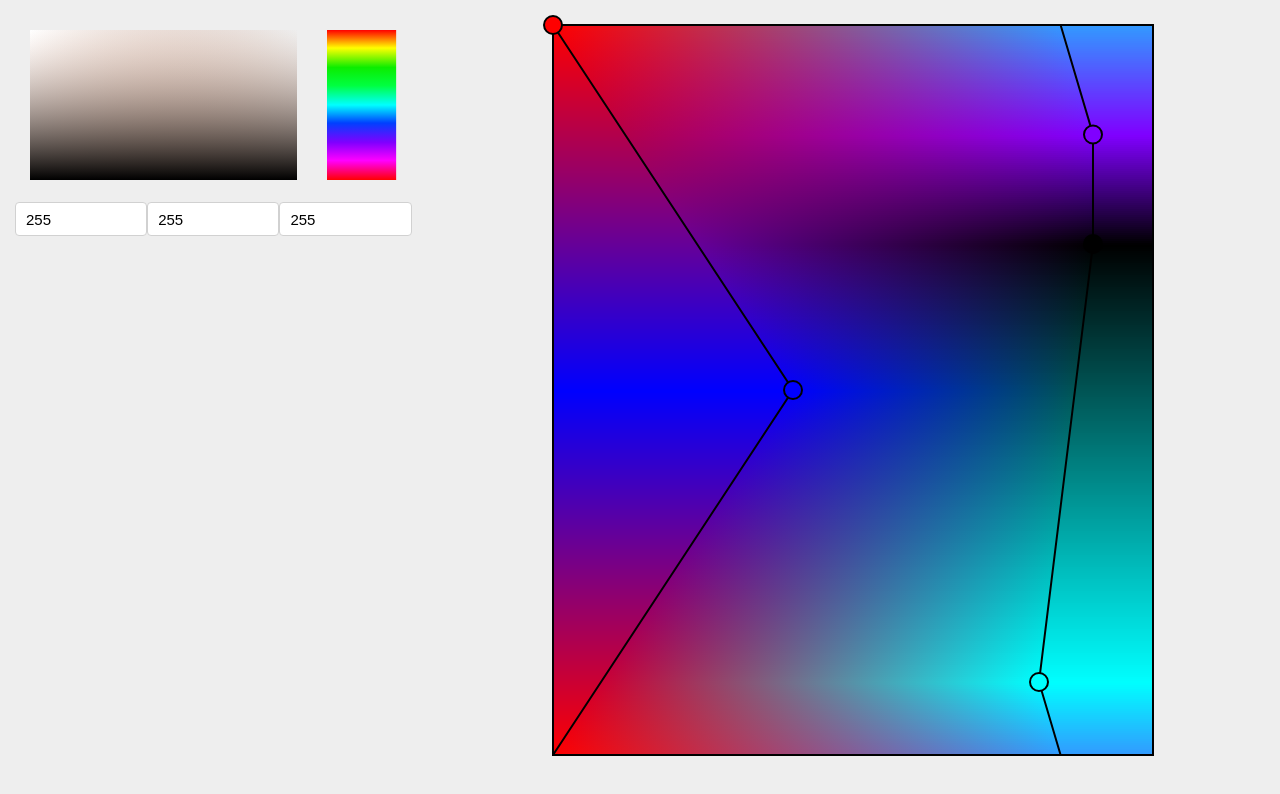
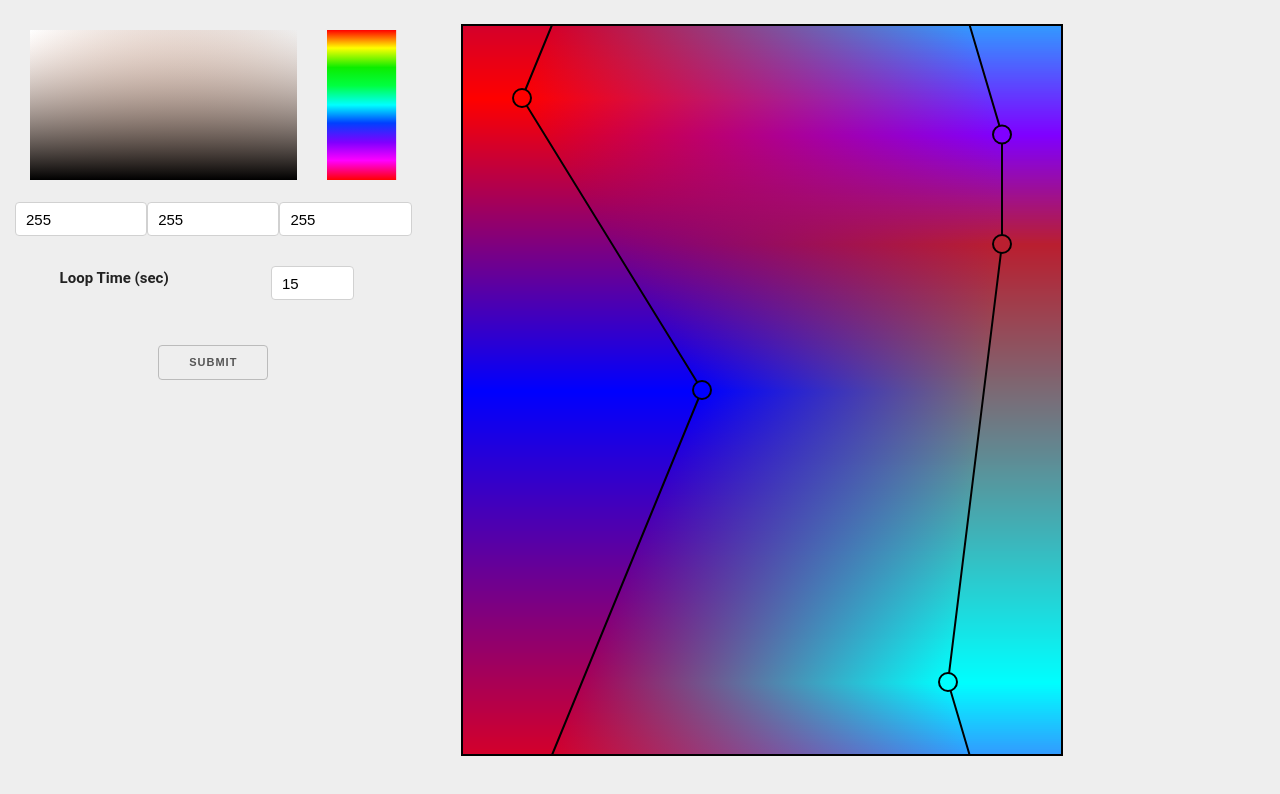
Before and after one commit to jordan9001/ColorWaves, a plain HTML site: page site/index.html in a window 1280 px wide. Drawn offline with Linux system fonts and the light colour scheme.

Commit message:
Updating interface

```diff
--- a/site/index.html
+++ b/site/index.html
@@ -18,8 +18,22 @@
 						<input id="ginp" class="col f4" oninput="get_color()" type="number" min="0" max="255" value="255"/>
 						<input id="binp" class="col f4" oninput="get_color()" type="number" min="0" max="255" value="255"/>
 					</div>
+					<div class="row">
+						<div class="col m6">
+							<label for="looptime">Loop Time (sec)</label>
+						</div>
+						<div class="col m6">
+							<input id="looptime" type="number" min="1" max="300" value="15"/>
+						</div>
+					</div>
+					<div class="row">
+						<div class="col m12">
+							<input id="submit" type="button" value="Submit"/>
+						</div>
+
+					</div>
 				</div>
-				<div class="col m8">
+				<div class="col f6">
 					<canvas id="color_canvas">Loading...</canvas>
 				</div>
 			</div>
--- a/site/js/cmm.js
+++ b/site/js/cmm.js
@@ -127,7 +127,8 @@ function CControler(can) {
     let dn = new CNode();
     let dp = new CNodePoint();
     dp.color = 0xff0000;
-    dp.looppos = 0.0;
+    dp.looppos = 0.1;
+    dp.gradpos = 0.1;
     dn.points.push(dp);
     dp = new CNodePoint();
     dp.color = 0x0000ff;
@@ -143,7 +144,7 @@ function CControler(can) {
     dp.looppos = 0.15;
     dn.points.push(dp);
     dp = new CNodePoint();
-    dp.color = 0x000000;
+    dp.color = 0xba1f30;
     dp.gradpos = 0.9;
     dp.looppos = 0.3;
     dn.points.push(dp);
@@ -381,12 +382,19 @@ doccanvas.addEventListener("mousemove", function(evt) {
     color_control.mousey = fy;
 
     //if mouse is down, drag the point with it
-    if (color_control.mousedw) {
+    if (color_control.mousedw && fx != -1) {
         let lpos = (fy - color_control.ypad) / (doccanvas.height - (2 * color_control.ypad));
         let gpos = (fx - color_control.xpad) / (doccanvas.width - (2 * color_control.xpad));
         color_control.sel_pt.gradpos = gpos;
         color_control.sel_pt.looppos = lpos;
     }
+
+    color_control.draw();
+});
+
+doccanvas.addEventListener("mouseleave", function(evt) {
+    color_control.mousex = -1;
+    color_control.mousey = -1;
 
     color_control.draw();
 });
```
Also changed, not shown: 2 other files.
